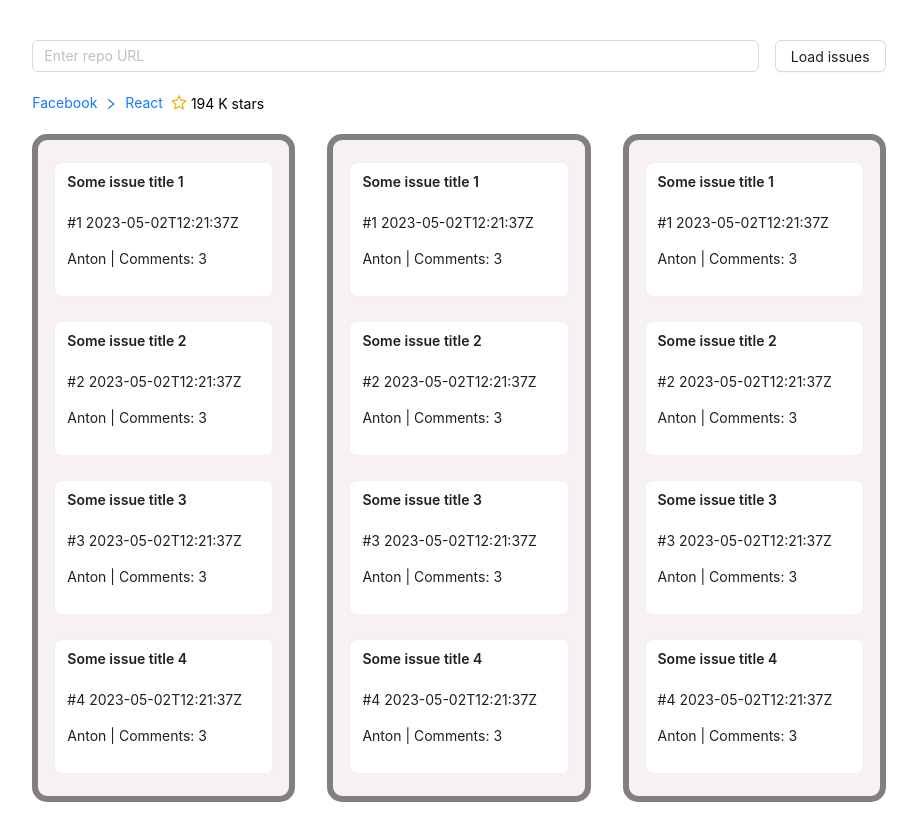
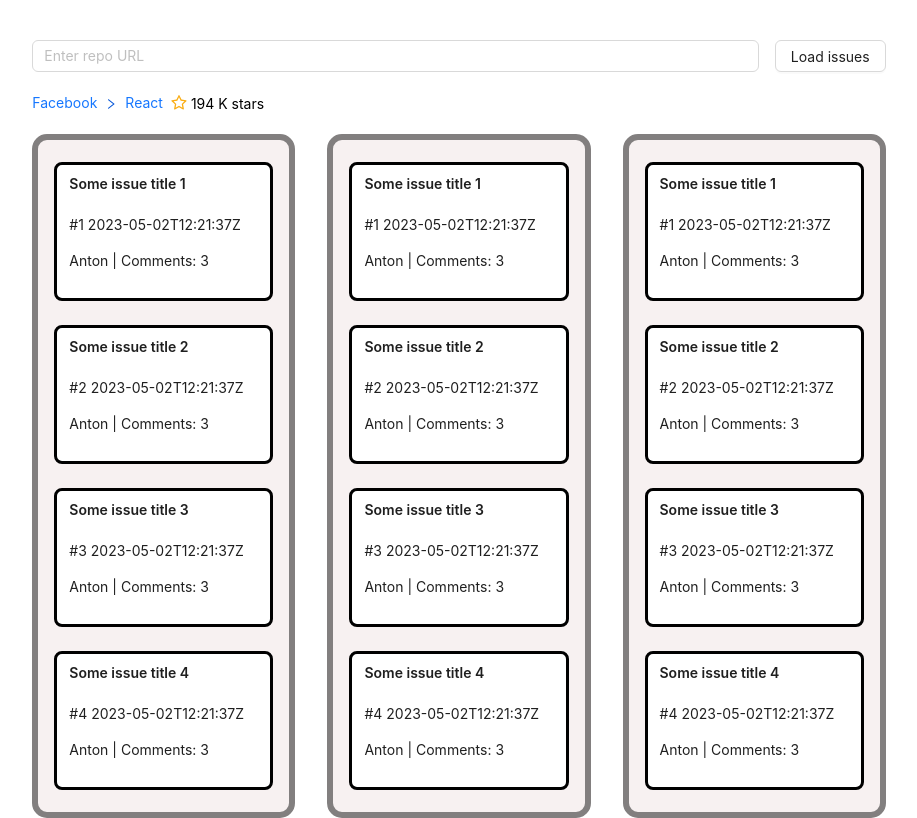
Before and after one commit to chertoha/gh-kanban-board, a React (Create React App) app: page / in a window 1280 px wide. Shown: the whole page, without its empty margins (181-1098 px from the left). Built offline with nearby package versions, Linux system fonts and the light colour scheme.

Commit message:
Update KanbanCard.tsx

```diff
--- a/src/components/KanbanCard/KanbanCard.tsx
+++ b/src/components/KanbanCard/KanbanCard.tsx
@@ -48,7 +48,7 @@ const KanbanCard: FC<KanbanCardProps> = ({ issue }) => {
       title={title}
       size="small"
       headStyle={{ borderBottom: "none" }}
-      style={{ width: "100%", cursor: "grab" }}
+      style={{ width: "100%", cursor: "grab", border: "3px solid #000" }}
     >
       <Paragraph>
         #{number} {created_at}
```
